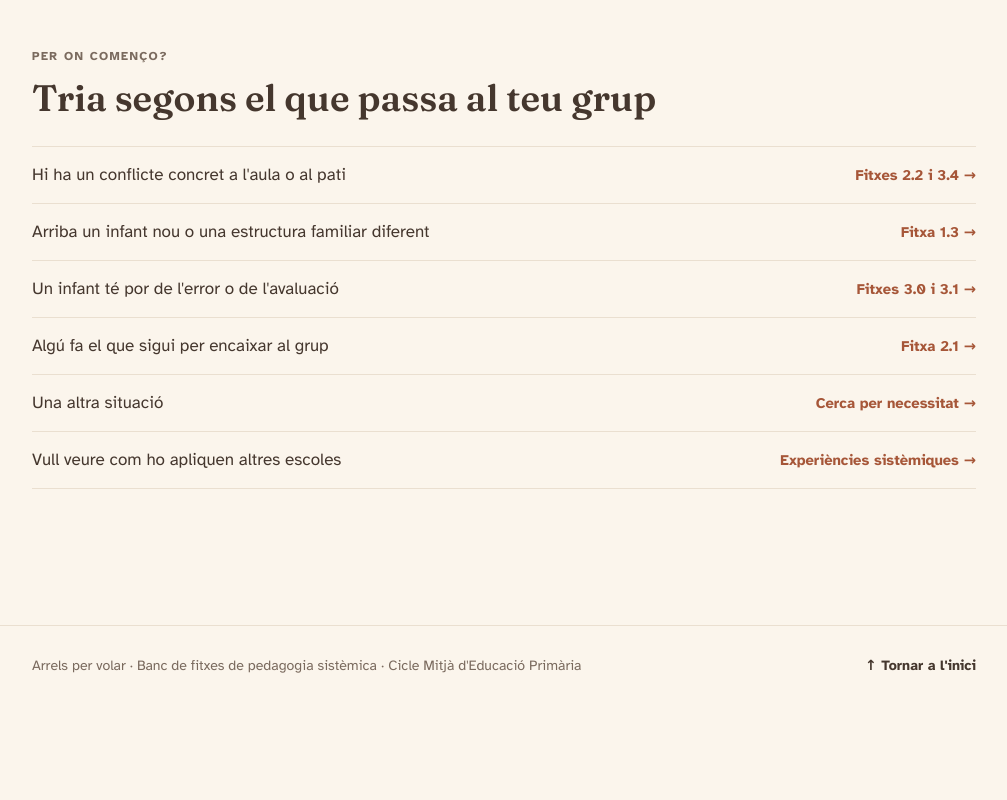
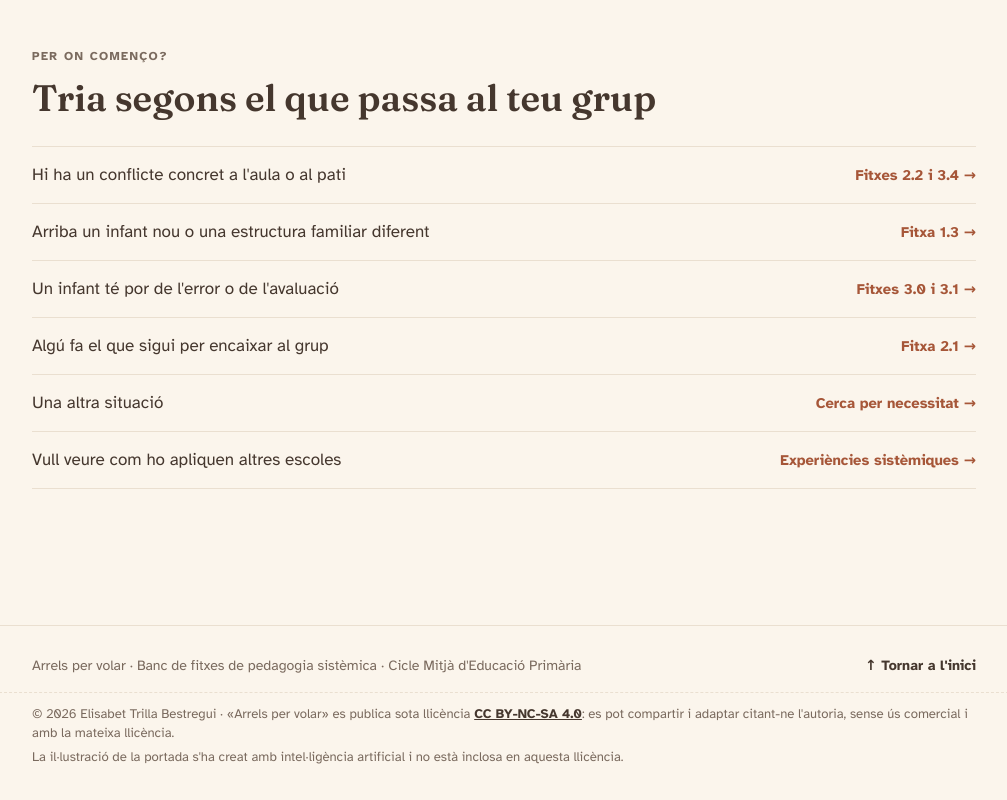
Before and after one commit to arrelspervolar/arrelspervolar.github.io, a plain HTML site: page index.html in a window 1280 px wide. Shown: the part 3479-4279 px from the top of the page, without its empty margins (136-1143 px from the left). Before the commit the page ends 4185 px from the top, so only its background shows below. Drawn offline with Linux system fonts and the light colour scheme.

Commit message:
Afegeix la llicència CC BY-NC-SA 4.0 al peu del web i al README
Indica l'autoria i la llicència del recurs, i que la il·lustració
de la portada, creada amb IA, no hi està inclosa.

Co-Authored-By: Claude Opus 5.5 <noreply@anthropic.com>

```diff
--- a/index.html
+++ b/index.html
@@ -329,6 +329,9 @@ td:first-child{font-weight:700;width:32%}
 footer{border-top:1px solid var(--line);padding-block:28px;color:var(--muted);font-size:.88rem}
 footer .wrap{display:flex;flex-wrap:wrap;justify-content:space-between;gap:12px}
 footer a{text-decoration:none;font-weight:700;color:var(--ink)}
+footer .lic{display:block;margin-top:14px;padding-top:12px;border-top:1px dashed var(--line);font-size:.82rem;line-height:1.5}
+footer .lic p{margin:0 0 4px}
+footer .lic a{text-decoration:underline;font-weight:700}
 </style>
 </head>
 <body>
@@ -851,6 +854,10 @@ footer a{text-decoration:none;font-weight:700;color:var(--ink)}
     <span>Arrels per volar · Banc de fitxes de pedagogia sistèmica · Cicle Mitjà d'Educació Primària</span>
     <a href="#inici">↑ Tornar a l'inici</a>
   </div>
+  <div class="wrap lic">
+    <p>© 2026 Elisabet Trilla Bestregui · «Arrels per volar» es publica sota llicència <a rel="license noopener" href="https://creativecommons.org/licenses/by-nc-sa/4.0/deed.ca" target="_blank">CC BY-NC-SA 4.0</a>: es pot compartir i adaptar citant-ne l'autoria, sense ús comercial i amb la mateixa llicència.</p>
+    <p>La il·lustració de la portada s'ha creat amb intel·ligència artificial i no està inclosa en aquesta llicència.</p>
+  </div>
 </footer>
 
 <script>
```
Also changed, not shown: 1 other file.
